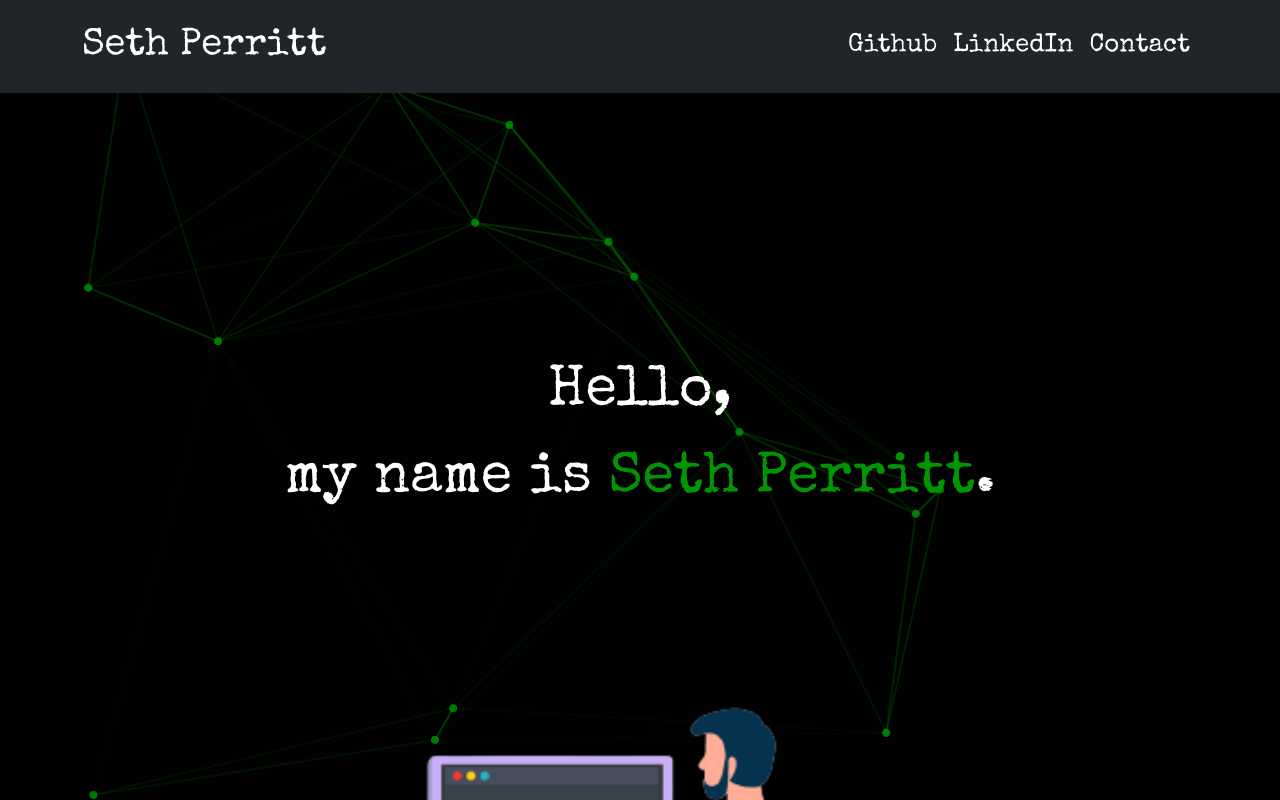
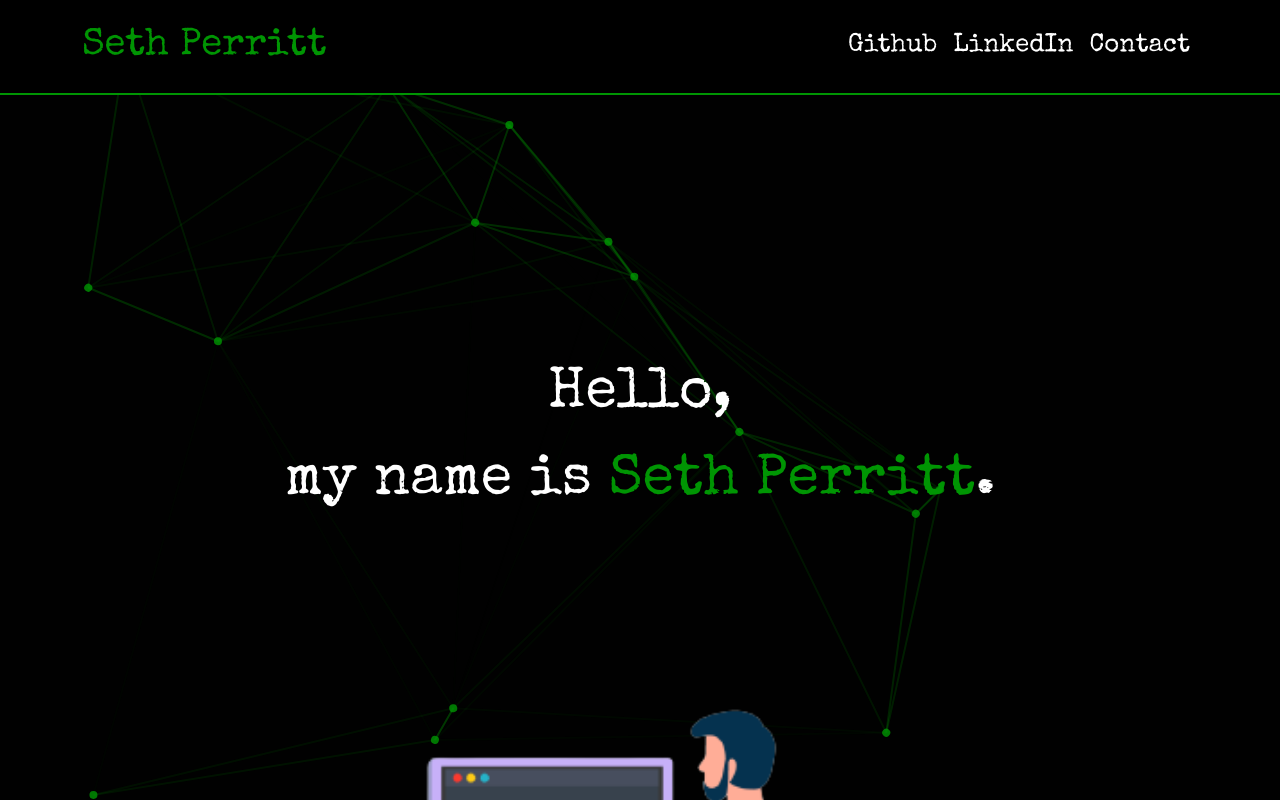
Before and after one commit to Durtyburd/PortfolioWebsite, a React app: page / in a window 1280 px wide. Shown: the top 800 px of the page. Built offline with nearby package versions, Linux system fonts and the light colour scheme.

Commit message:
added different styles to navbar and footer

```diff
--- a/src/components/Footer.js
+++ b/src/components/Footer.js
@@ -10,9 +10,10 @@ function Footer() {
         paddingRight: "10%",
         paddingBottom: "2%",
         position: "absolute",
-        backgroundColor: "#212529",
+        backgroundColor: "black",
         width: "100%",
         textAlign: "center",
+        borderTop: "2px solid #009503",
       }}
     >
       <h1>
--- a/src/components/NavbarMain.js
+++ b/src/components/NavbarMain.js
@@ -6,7 +6,7 @@ import "../stylesheets/navbar.css";
 
 function NavbarMain() {
   return (
-    <Navbar collapseOnSelect sticky="top" expand="lg" bg="dark" variant="dark">
+    <Navbar collapseOnSelect expand="lg" variant="dark">
       <Container>
         <Navbar.Brand href="">Seth Perritt</Navbar.Brand>
         <Navbar.Toggle aria-controls="responsive-navbar-nav" />
--- a/src/stylesheets/navbar.css
+++ b/src/stylesheets/navbar.css
@@ -9,9 +9,16 @@
 
 .navbar-brand {
   font-size: 3vw;
+  color: #009503;
+}
+
+.navbar-brand:hover {
+  color: #009503;
 }
 
 .navbar {
   padding-top: 1%;
   padding-bottom: 1%;
+  background-color: black;
+  border-bottom: 2px solid #009503;
 }
```
Also changed, not shown: public/bundle.js.
